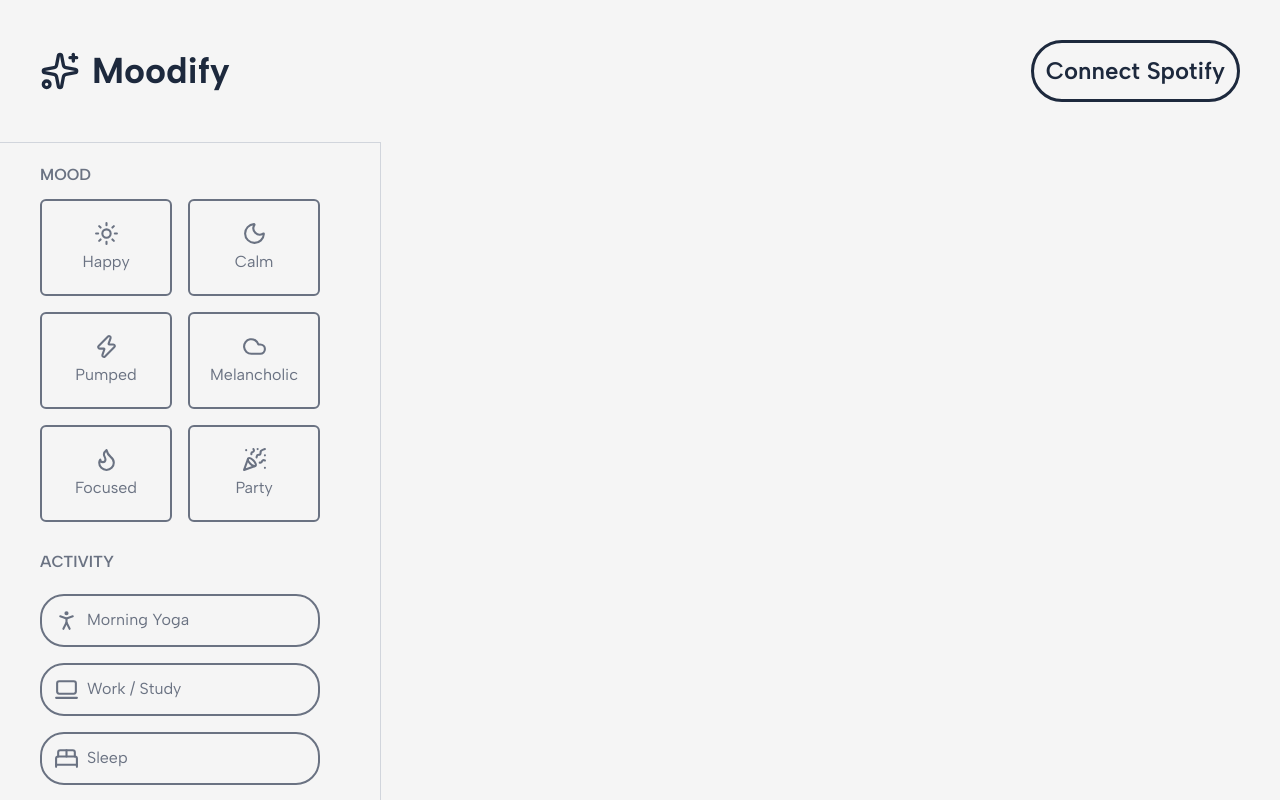
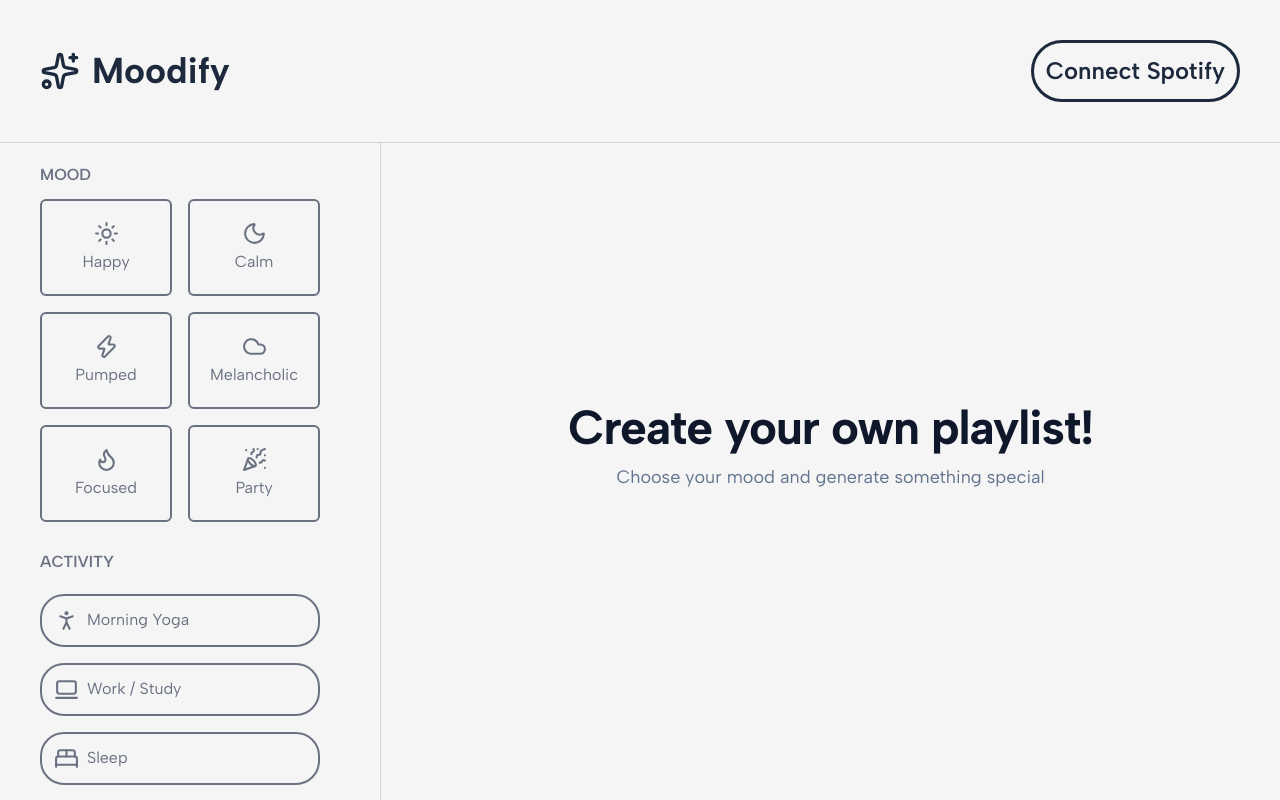
Before and after one commit to daryna-budz/moodify, a Next.js app: page / in a window 1280 px wide. Shown: the top 800 px of the page. Built offline with nearby package versions, Linux system fonts and the light colour scheme.

Commit message:
feat: PlaylistPanel implementation, dynamic songs generation from Spotify + minor refactor with typing

```diff
--- a/app/api/generate/route.ts
+++ b/app/api/generate/route.ts
@@ -1,6 +1,5 @@
-
-type Mood = "happy" | "calm" | "pumped" | "focused" | "melancholic" | "party"
-type Activity = "yoga" | "work" | "sleep" | "workout" | "driving"
+import type { Mood } from "@/app/types";
+import type {Activity } from "@/app/types";
 
 async function getTracksFromGemini(mood: Mood, activity: Activity, energy: number |number[]) {
   const energyValue = Array.isArray(energy) ? energy[0] : energy;
--- a/app/page.tsx
+++ b/app/page.tsx
@@ -1,15 +1,22 @@
+"use client"
+
+import { useState } from "react"
+
 import Navbar from "@/components/Navbar";
 import Sidebar from "@/components/Sidebar";
 import PlaylistPanel from "@/components/PlaylistPanel";
+import type { Track } from "./types";
 
 
 export default function Home() {
+  const [tracks,setTracks] = useState<Track[]>([])
+
   return (
     <>
        <Navbar />
-       <div className="flex flex-col md:flex-row">
-          <PlaylistPanel />
-          <Sidebar />
+       <div className="flex flex-col md:flex-row md:border-t md:border-gray-300">
+          <Sidebar setTracks={setTracks}/>
+          <PlaylistPanel tracks={tracks}/>
        </div>
     </>
   );
--- /dev/null
+++ b/app/types.ts
@@ -0,0 +1,31 @@
+
+
+export type Mood = "happy" | "calm" | "pumped" | "focused" | "melancholic" | "party"
+export type Activity = "yoga" | "work" | "sleep" | "workout" | "driving"
+
+
+
+export type SidebarProps = {
+    setTracks: React.Dispatch<React.SetStateAction<any[]>>
+}
+
+export type Artist = {
+    name: string
+  }
+
+
+export type Track = {
+    id: string
+    name: string
+    artists: Artist[]
+    external_urls: {
+      spotify: string
+    }
+    album: {
+      images: { url: string }[]
+    }
+}
+
+export type PlaylistPanelProps = {
+    tracks: Track[]
+}
--- a/components/PlaylistPanel.tsx
+++ b/components/PlaylistPanel.tsx
@@ -1,7 +1,85 @@
+import type { Artist } from "@/app/types"
+import type { Track } from "@/app/types"
+import type { PlaylistPanelProps } from "@/app/types"
 
 
-export default function PlaylistPanel(){
-    return (
-        <p></p>
-      );
+
+export default function PlaylistPanel({ tracks }: PlaylistPanelProps) {
+  return (
+    <main className="flex-1">
+      <section className="max-w-5xl mx-auto px-6 py-16">
+        {tracks.length > 0 ? (
+          <>
+            <div className="mb-14 flex flex-col items-center text-center w-full">
+
+              <h2 className="text-3xl md:text-5xl font-bold text-slate-900 tracking-tight max-w-3xl">
+                Your playlist is ready 🎉
+              </h2>
+
+              <p className="text-slate-500 mt-3 text-lg max-w-xl">
+                Press play and enjoy the vibe!
+              </p>
+            </div>
+
+            <div className="space-y-6">
+              {tracks.map((track, index) => (
+                <a
+                  key={track.id}
+                  href={track.external_urls.spotify}
+                  target="_blank"
+                  rel="noopener noreferrer"
+                  className="block group"
+                >
+                  <div className="bg-white border border-slate-200 rounded-3xl p-6 shadow-sm hover:shadow-md hover:-translate-y-1 transition-all duration-300">
+                    <div className="flex flex-col md:flex-row items-center gap-6">
+
+                      <div className="flex items-center gap-5 flex-1 w-full">
+                        <span className="text-sm font-medium text-slate-400 w-8">
+                          {String(index + 1).padStart(2, "0")}
+                        </span>
+
+                        <img
+                          src={track.album.images?.[0]?.url}
+                          alt={track.name}
+                          className="w-20 h-20 rounded-2xl object-cover"
+                        />
+
+                        <div>
+                          <h3 className="text-lg font-semibold text-slate-900 group-hover:text-slate-700 transition">
+                            {track.name}
+                          </h3>
+
+                          <p className="text-slate-500 text-sm mt-1">
+                            {track.artists.map((a) => a.name).join(", ")}
+                          </p>
+                        </div>
+                      </div>
+
+                      <iframe
+                        src={`https://open.spotify.com/embed/track/${track.id}`}
+                        width="320"
+                        height="80"
+                        allow="autoplay; clipboard-write; encrypted-media"
+                        className="rounded-2xl"
+                      />
+                    </div>
+                  </div>
+                </a>
+              ))}
+            </div>
+          </>
+        ) : (
+          <div className="flex flex-col items-center justify-center text-center min-h-[60vh]">
+            <h2 className="text-3xl md:text-5xl font-bold text-slate-900 tracking-tight">
+              Create your own playlist!
+            </h2>
+
+            <p className="text-slate-500 mt-3 text-lg">
+              Choose your mood and generate something special
+            </p>
+          </div>
+        )}
+      </section>
+    </main>
+  );
 }
--- a/components/Sidebar.tsx
+++ b/components/Sidebar.tsx
@@ -3,8 +3,10 @@
 import { Sun, Moon, Zap, Cloud, Flame, PartyPopper, Dumbbell, PersonStanding, LaptopMinimal, BedDouble, CarFront, Sparkles} from 'lucide-react';
 import { useState } from "react";
 import * as Slider from "@radix-ui/react-slider";
+import type { SidebarProps } from '@/app/types';
 
-export default function Sidebar(){
+
+export default function Sidebar({ setTracks }: SidebarProps){
     const [selectedMood, setSelectedMood] = useState('')
     const [selectedActivity, setSelectedActivity] = useState('')
     const [selectedEnergy, setSelectedEnergy] = useState([5])
@@ -24,12 +26,13 @@ export default function Sidebar(){
 
           const data = await res.json()
           console.log(data)
+          setTracks(data.tracks)
     }
 
 
     return (
         <main className="md:flex">
-            <section className='px-10 md:border-r md:border-t md:border-gray-300 md:pr-15 md:pt-5 pb-5'>
+            <section className='px-10 md:border-r md:border-gray-300 md:pr-15 pb-5 md:pt-5'>
                 <h2 className='text-gray-500 font-semibold text-md uppercase text-center md:text-left'>Mood</h2>
                 <div className="grid grid-cols-2 grid-rows-3 gap-4 max-w-sm md:max-w-xs mx-auto md:mx-0 mt-3">
                         <div className={`flex flex-col items-center gap-1 border-2 border-gray-500 rounded-md p-5 cursor-pointer ${selectedMood === "happy" ? "text-green-400 border-green-400 bg-green-50" : "text-gray-500 border-gray-500"}`} onClick={()=> setSelectedMood("happy")}>
```
